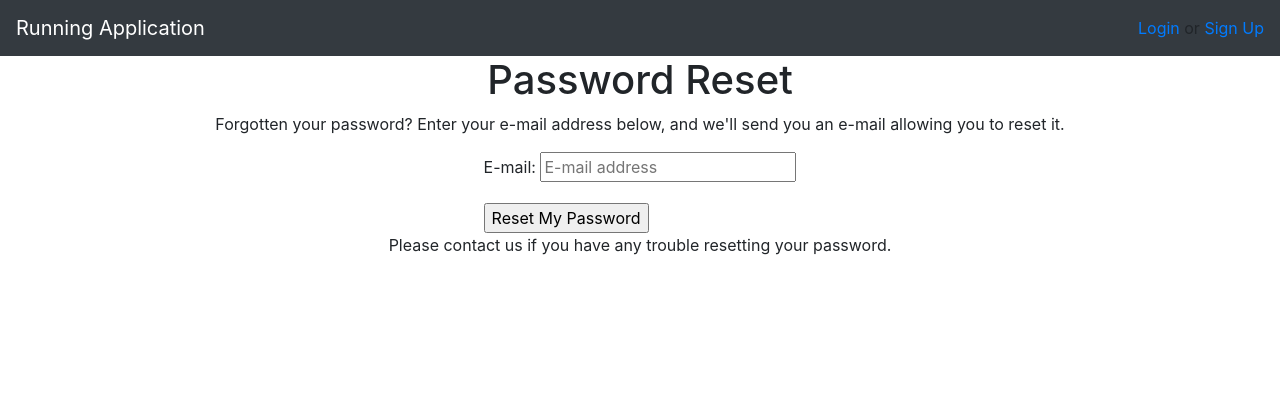
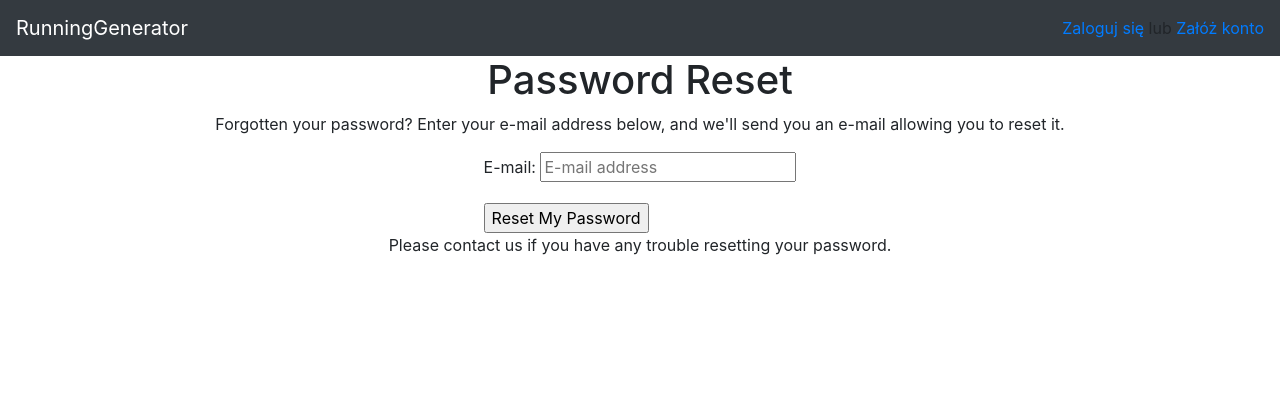
Before and after one commit to sebastian-jarosz/rtc, a Django app: page /accounts/password/reset/ in a window 1280 px wide. Shown: the top 420 px of the page. Run offline with Django 3.2, Linux system fonts and the light colour scheme.

Commit message:
header.html translated

```diff
--- a/runtrainapp/templates/header.html
+++ b/runtrainapp/templates/header.html
@@ -4,7 +4,7 @@
     <!-- Brand -->
     <div class="navbar-header">
         <a class="navbar-brand" href="{% url 'index' %}">
-            Running Application
+            RunningGenerator
         </a>
     </div>
 
@@ -19,17 +19,17 @@
             <li class="nav-item dropdown">
                 {% if not user.is_anonymous %}
                     <a class="nav-link dropdown-toggle" href="#" id="navdatadrop" data-toggle="dropdown">
-                        Training Data
+                        Dane Treningowe
                     </a>
                     <div class="dropdown-menu">
                         <!-- All trainings are available only for Admin-->
                         {% if user.is_staff %}
-                            <a class="dropdown-item" href="{% url 'all trainings' %}">All Trainings</a>
-                            <a class="dropdown-item" href="{% url 'all running trainings' %}">All Running Trainings</a>
+                            <a class="dropdown-item" href="{% url 'all trainings' %}">Wszystkie treningi</a>
+                            <a class="dropdown-item" href="{% url 'all running trainings' %}">Wszystkie treningi biegowe</a>
                         {% endif %}
                         <!-- My trainings are available only for logged users-->
-                            <a class="dropdown-item" href="{% url 'all user trainings' %}">My Trainings</a>
-                            <a class="dropdown-item" href="{% url 'all user running trainings' %}">My Running Trainings</a>
+                            <a class="dropdown-item" href="{% url 'all user trainings' %}">Moje treningi</a>
+                            <a class="dropdown-item" href="{% url 'all user running trainings' %}">Moje treningi biegowe</a>
                     </div>
                 {% endif %}
             </li>
@@ -38,30 +38,32 @@
             {% if not user.is_anonymous %}
             <li class="nav-item dropdown">
                 <a class="nav-link dropdown-toggle" href="#" id="navuserdrop" data-toggle="dropdown">
-                    Training Management
+                    Zarządzaj treningami
                 </a>
                 <div class="dropdown-menu">
-                    <a class="dropdown-item" href="{% url 'add training' %}">Add Training</a>
-                    <a class="dropdown-item" href="{% url 'add running training' %}">Add Running Training</a>
+                    <a class="dropdown-item" href="{% url 'add training' %}">Dodaj Trening</a>
+                    <a class="dropdown-item" href="{% url 'add running training' %}">Dodaj trening biegowy</a>
                 </div>
             </li>
             <li class="nav-item">
-                <a class="nav-link" href="{% url 'generate training' %}">Training Generator</a>
+                <a class="nav-link" href="{% url 'generate training' %}">
+                    <strong>Wygeneruj swój trening!</strong>
+                </a>
             </li>
             <li class="nav-item">
-                <a class="nav-link" href="{% url 'generate training result' %}">Generated Training Result</a>
+                <a class="nav-link" href="{% url 'generate training result' %}">Wygenerowane propozycje treningów</a>
             </li>
             {% endif %}
             <!-- Administration available only for Admin-->
             {% if user.is_staff %}
             <li class="nav-item dropdown">
                 <a class="nav-link dropdown-toggle" href="#" id="navadministrationdrop" data-toggle="dropdown">
-                    Administration
+                    Narzędzia administracyjne
                 </a>
                 <div class="dropdown-menu">
-                    <a class="dropdown-item" href="{% url 'form management' %}">Form Management</a>
-                    <a class="dropdown-item" href="{% url 'form responses' %}">Form Responses List</a>
-                    <a class="dropdown-item" href="{% url 'learn management' %}">Learn Management</a>
+                    <a class="dropdown-item" href="{% url 'form management' %}">Zarządzanie ankietami</a>
+                    <a class="dropdown-item" href="{% url 'form responses' %}">Wszystkie odpowiedzi</a>
+                    <a class="dropdown-item" href="{% url 'learn management' %}">Zarządzanie procesem nauczania</a>
                 </div>
             </li>
             {% endif %}
@@ -71,12 +73,12 @@
     <!--Auth Navbar Part-->
     <div>
         {% if user.is_authenticated %}
-            <a href="{% url 'account_profile' %}">My Profile</a>
+            <a href="{% url 'account_profile' %}">Mój profil</a>
             <a href="{% url 'account_logout' %}" class="fas fa-sign-out-alt"></a>
         {% else %}
-            <a href="{% url 'account_login' %}">Login</a>
-            <a>or</a>
-            <a href="{% url 'account_signup' %}">Sign Up</a>
+            <a href="{% url 'account_login' %}">Zaloguj się</a>
+            <a>lub</a>
+            <a href="{% url 'account_signup' %}">Załóż konto</a>
         {% endif %}
     </div>
 </nav>
```
